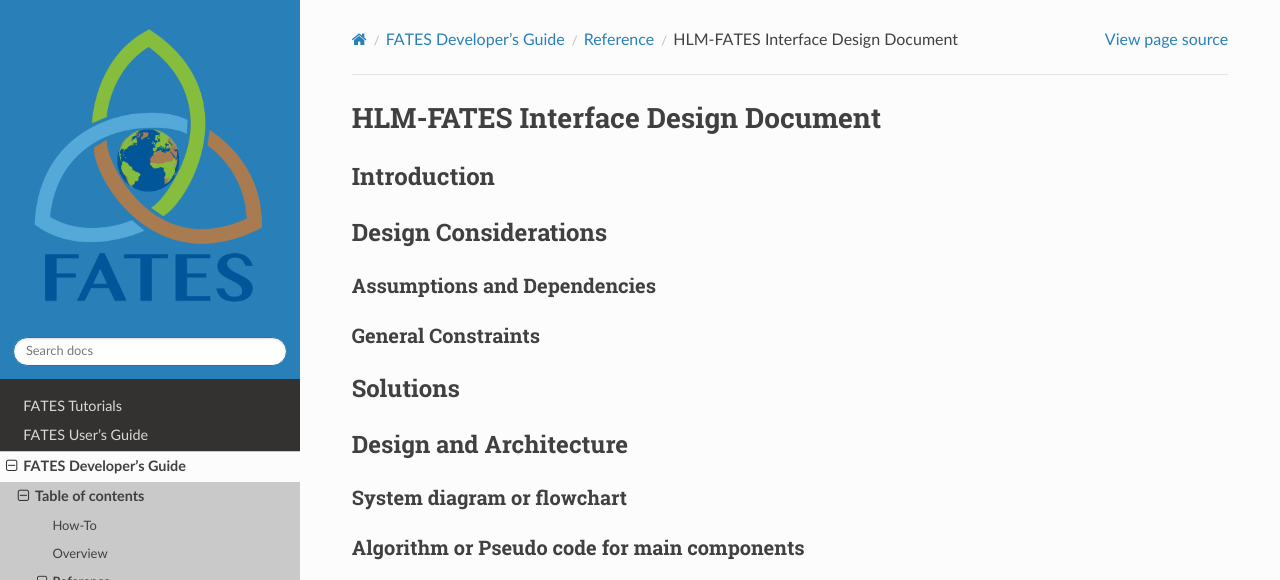
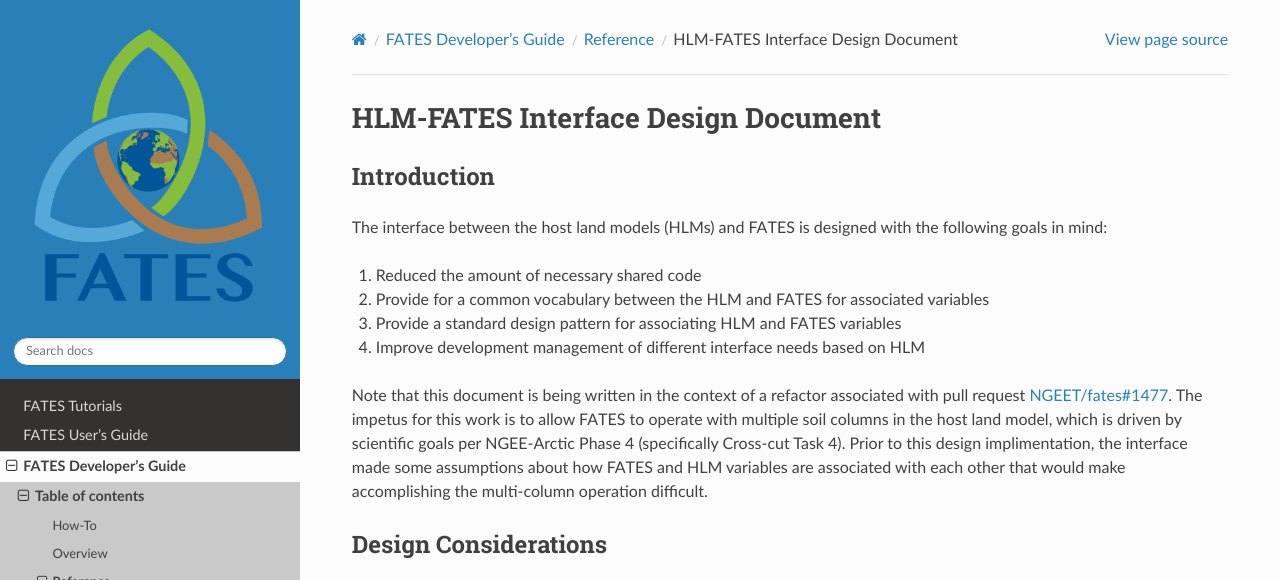
Before and after one commit to NGEET/fates-users-guide, a Sphinx documentation site: the page built from docs/source/developer/hlm-fates-application-interface-design.rst, in a window 1280 px wide and 900 px high, cut to the strip 0-580 px from the top of the window. Built offline with Sphinx 7.4.7 and the Read the Docs theme 3.1.0, drawn with Linux system fonts in a browser that asks for light colours.

Commit message:
add intro to interface design doc

```diff
--- a/docs/source/developer/hlm-fates-application-interface-design.rst
+++ b/docs/source/developer/hlm-fates-application-interface-design.rst
@@ -5,6 +5,16 @@ HLM-FATES Interface Design Document
 Introduction
 ------------
 .. Discuss the design origins, intent and goals.  What is the problem statement?  If there are any specification documents, link them in Appendix.
+The interface between the host land models (HLMs) and FATES is designed with the following goals in mind:
+
+1. Reduced the amount of necessary shared code
+2. Provide for a common vocabulary between the HLM and FATES for associated variables
+3. Provide a standard design pattern for associating HLM and FATES variables
+4. Improve development management of different interface needs based on HLM
+
+Note that this document is being written in the context of a refactor associated with pull request `NGEET/fates#1477`_.  The impetus for this work is to allow FATES to operate with multiple soil columns in the host land model, which is driven by scientific goals per NGEE-Arctic Phase 4 (specifically Cross-cut Task 4).  Prior to this design implimentation, the interface made some assumptions about how FATES and HLM variables are associated with each other that would make accomplishing the multi-column operation difficult.
+
+.. _`NGEET/fates#1477`: https://github.com/NGEET/fates/pull/1477
 
 Design Considerations
 ---------------------
```
